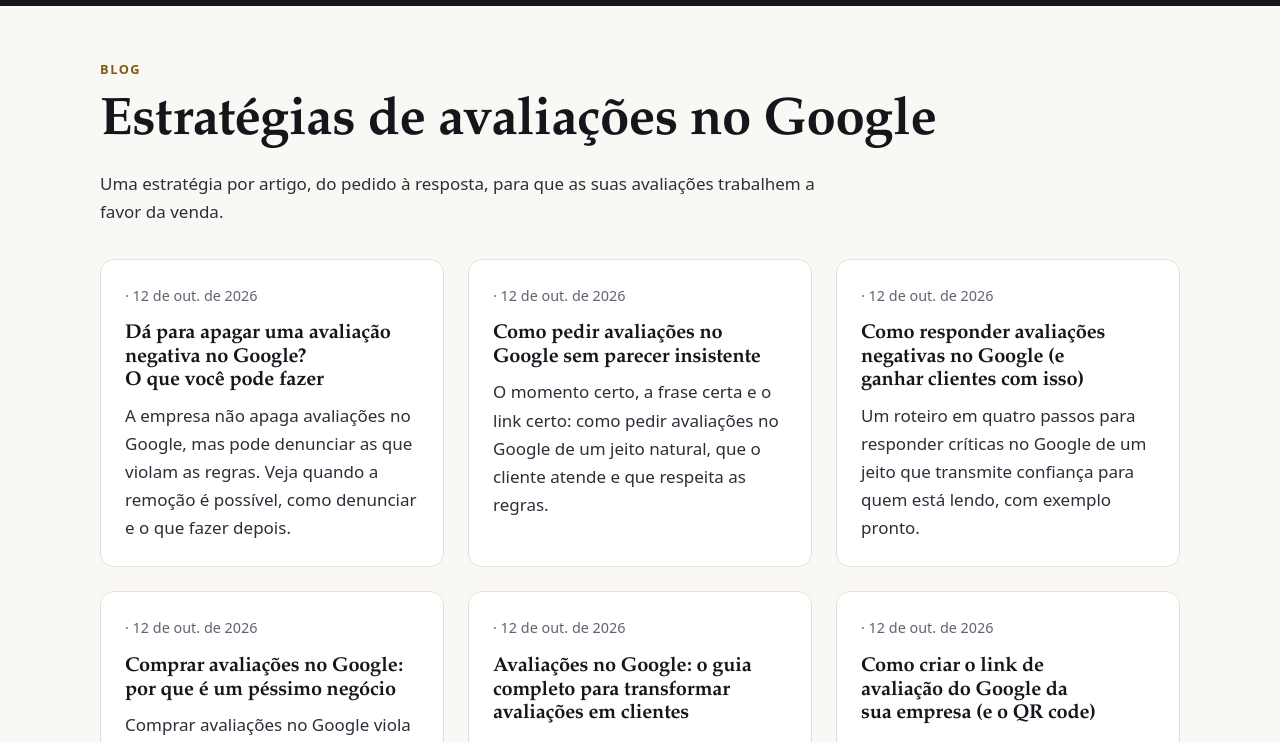
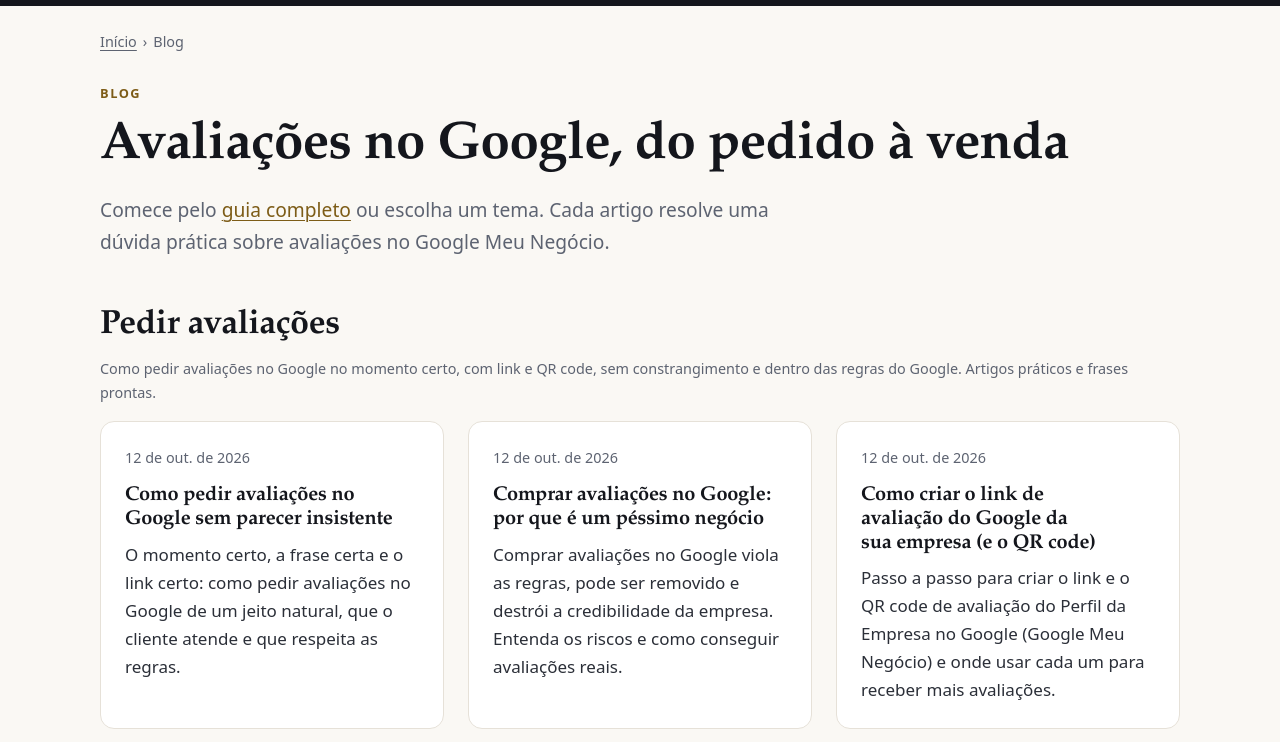
Before and after one commit to souquemuel/avaliacoes, an Astro site: page /blog in a window 1280 px wide. Shown: the part 58-800 px from the top of the page. Built offline with nearby package versions, Linux system fonts and the light colour scheme; Astro itself is replaced by a stand-in of ours.

Commit message:
Blog: índice por tema e redirecionamentos dos endereços antigos

```diff
--- a/src/pages/blog/index.astro
+++ b/src/pages/blog/index.astro
@@ -1,25 +1,38 @@
 ---
 import Base from '../../layouts/Base.astro';
-import { getCollection } from 'astro:content';
-const posts = (await getCollection('blog', ({ data }) => !data.rascunho))
-  .sort((a, b) => b.data.data.valueOf() - a.data.data.valueOf());
+import { postsPublicados, urlPost } from '../../lib/posts';
+import { TEMAS, PILAR_URL, urlTema } from '../../temas';
+const posts = await postsPublicados();
 const fmt = (d: Date) => d.toLocaleDateString('pt-BR', { day: '2-digit', month: 'short', year: 'numeric', timeZone: 'UTC' });
+const schema = [{
+  '@context': 'https://schema.org', '@type': 'CollectionPage', name: 'Blog Avaliações que Vendem',
+  hasPart: posts.map((p) => ({ '@type': 'BlogPosting', headline: p.data.titulo, url: `https://avaliacoesquevendem.com.br${urlPost(p)}` })),
+}];
 ---
-<Base titulo="Blog: estratégias de avaliações no Google" descricao="Artigos práticos sobre como pedir, responder e usar avaliações do Google para conquistar clientes.">
-  <section class="artigo">
+<Base titulo="Blog: avaliações no Google e Google Meu Negócio" descricao="Artigos práticos sobre como pedir, responder e usar avaliações do Google (Google Meu Negócio) para o cliente escolher a sua empresa." trilha={[{ nome: 'Blog' }]} schema={schema}>
+  <section class="artigo" style="padding-top:8px">
     <div class="container">
       <span class="selo">Blog</span>
-      <h1>Estratégias de avaliações no Google</h1>
-      <p class="leitura" style="margin-left:0">Uma estratégia por artigo, do pedido à resposta, para que as suas avaliações trabalhem a favor da venda.</p>
-      <div class="grade" style="margin-top:32px">
-        {posts.map((p) => (
-          <article class="cartao">
-            <p class="meta">{p.data.categoria} · {fmt(p.data.data)}</p>
-            <h3><a class="titulo" href={`/blog/${p.id}/`}>{p.data.titulo}</a></h3>
-            <p>{p.data.descricao}</p>
-          </article>
-        ))}
-      </div>
+      <h1>Avaliações no Google, do pedido à venda</h1>
+      <p class="intro-secao">Comece pelo <a href={PILAR_URL}>guia completo</a> ou escolha um tema. Cada artigo resolve uma dúvida prática sobre avaliações no Google Meu Negócio.</p>
+      {TEMAS.map((t) => {
+        const lista = posts.filter((p) => p.data.tema === t.id);
+        return lista.length ? (
+          <section>
+            <h2><a href={urlTema(t)} style="color:inherit;text-decoration:none">{t.nome}</a></h2>
+            <p class="meta">{t.descricao}</p>
+            <div class="grade" style="margin-top:16px">
+              {lista.map((p) => (
+                <article class="cartao">
+                  <p class="meta">{fmt(p.data.data)}</p>
+                  <h3><a class="titulo" href={urlPost(p)}>{p.data.titulo}</a></h3>
+                  <p>{p.data.descricao}</p>
+                </article>
+              ))}
+            </div>
+          </section>
+        ) : null;
+      })}
     </div>
   </section>
 </Base>
```
Also changed, not shown: src/pages/blog/[...slug].astro (+24 -10 lines).
